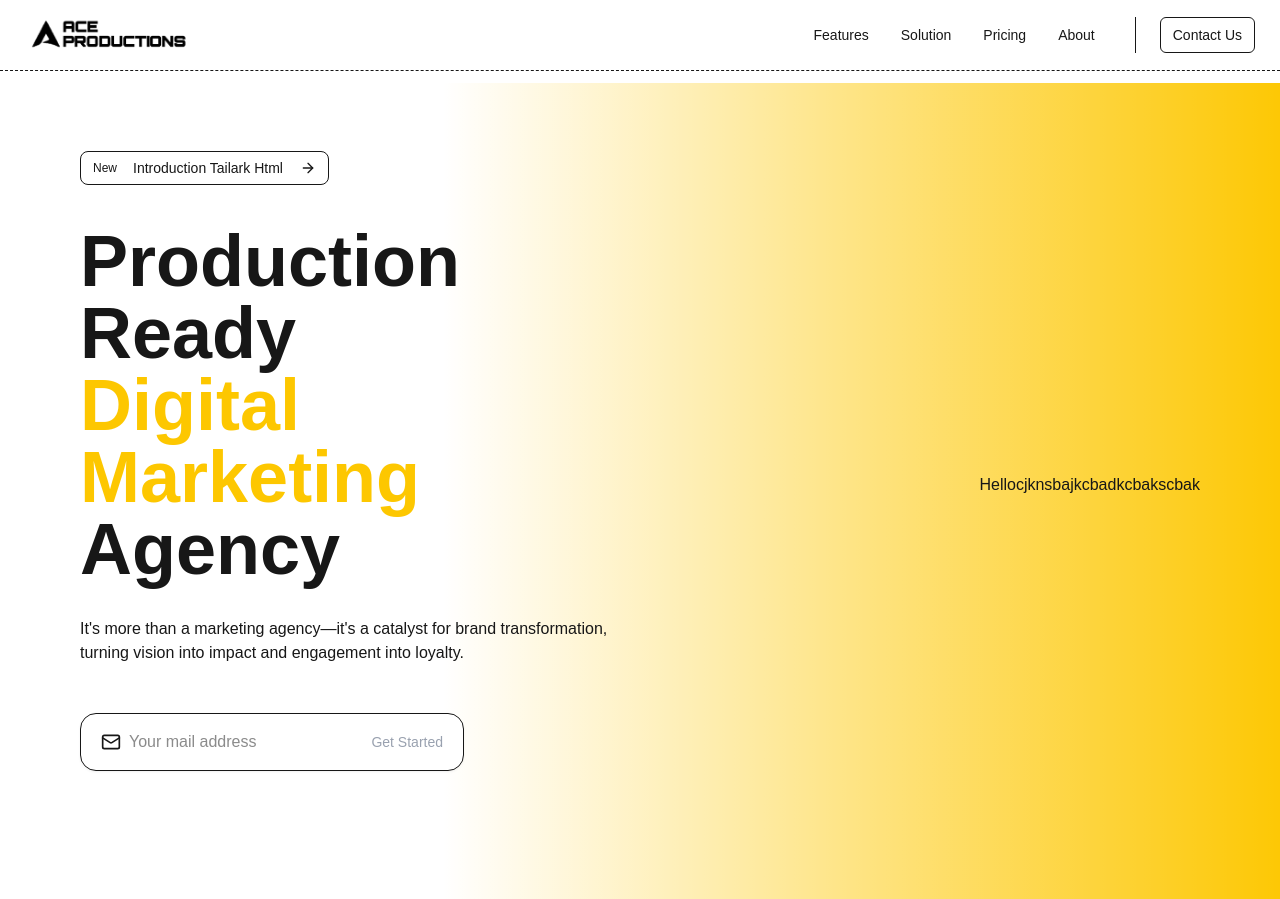
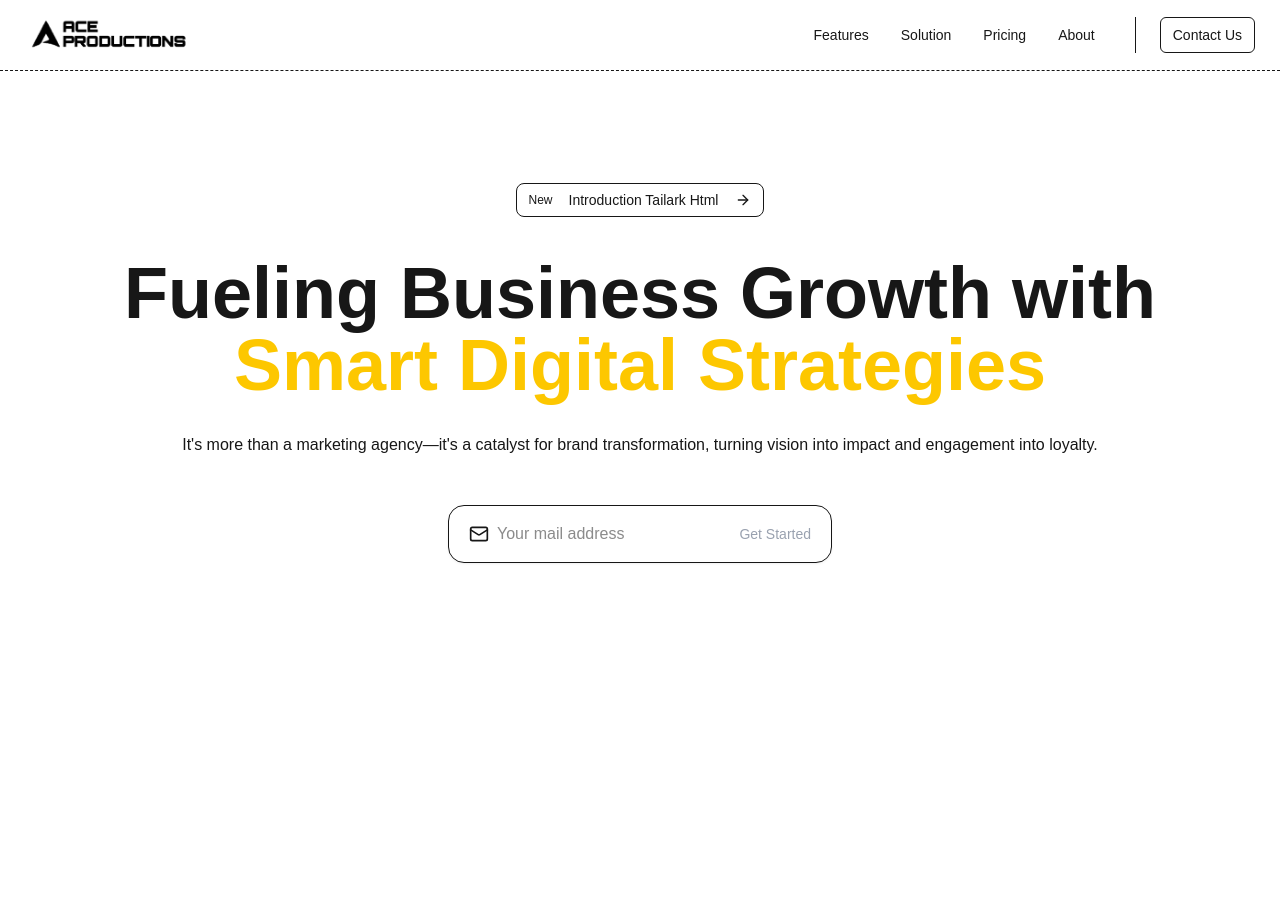
Before and after one commit to A-B-H-I-S-H-E-K-S-H-A-W/marketing-portfolio, a Next.js app: page / in a window 1280 px wide. After the commit the page ends 800 px from the top, so only its background shows below. Built offline with nearby package versions, Linux system fonts and the light colour scheme.

Commit message:
Edited page layout

```diff
--- a/src/app/page.jsx
+++ b/src/app/page.jsx
@@ -1,11 +1,71 @@
-import { Hero } from "@/components/Hero";
+"use client";
+
+import { ArrowRight, Mail, SendHorizonal } from "lucide-react";
+import { Button } from "@/components/ui/Button";
+import Link from "next/link";
+import Header from "@/components/ui/Header";
 
 export default function Home() {
   return (
-    <div>
-      <div>
-        <Hero />
-      </div>
-    </div>
+    <>
+      <Header />
+
+      <main>
+        <section className="overflow-hidden">
+          <div className="relative mx-auto px-4 md:px-20 py-32 lg:py-28  min-h-screen md:min-h-0">
+            <div className="">
+              <div className="relative z-10 mx-auto w-full text-center">
+                <Link
+                  href="/"
+                  className="rounded-lg mx-auto flex w-fit items-center gap-2 border p-1 pr-3 lg"
+                >
+                  <span className="bg-muted rounded-[calc(var(--radius)-0.25rem)] px-2 py-1 text-xs">
+                    New
+                  </span>
+                  <span className="text-sm">Introduction Tailark Html</span>
+                  <span className="bg-(--color-border) block h-4 w-px"></span>
+                  <ArrowRight className="size-4" />
+                </Link>
+
+                <h1 className="mt-10 text-balance text-4xl font-bold md:text-5xl xl:text-7xl">
+                  Fueling Business Growth with
+                  <p className="text-yellow-400">Smart Digital Strategies</p>
+                </h1>
+                <p className="mt-8">
+                  It's more than a marketing agency—it's a catalyst for brand
+                  transformation, turning vision into impact and engagement into
+                  loyalty.
+                </p>
+
+                <div>
+                  <form action="" className="mx-auto my-10 max-w-sm lg:my-12">
+                    <div className="bg-background has-[input:focus]:ring-muted relative grid grid-cols-[1fr_auto] items-center rounded-[1rem] border pr-1 shadow shadow-zinc-950/5 has-[input:focus]:ring-2">
+                      <Mail className="text-caption pointer-events-none absolute inset-y-0 left-5 my-auto size-5" />
+                      <input
+                        placeholder="Your mail address"
+                        className="h-14 w-full bg-transparent pl-12 focus:outline-none"
+                        type="email"
+                      />
+                      <div className="md:pr-1.5 lg:pr-0">
+                        <Button
+                          className="cursor-pointer text-gray-400 hover:text-white"
+                          aria-label="submit"
+                        >
+                          <span className="hidden md:block">Get Started</span>
+                          <SendHorizonal
+                            className="relative mx-auto size-5 md:hidden"
+                            strokeWidth={2}
+                          />
+                        </Button>
+                      </div>
+                    </div>
+                  </form>
+                </div>
+              </div>
+            </div>
+          </div>
+        </section>
+      </main>
+    </>
   );
 }
```
